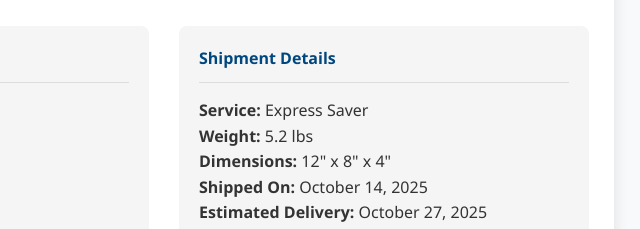
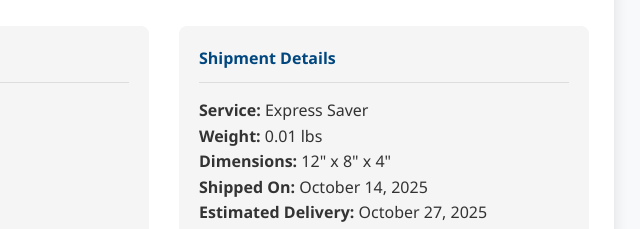
Before and after one commit to Triple-tech-dr/GlobalTrack, a plain HTML site: page index.htm in a window 1280 px wide. Shown: the part 920-1149 px from the top of the page, 476-1116 px from the left. Drawn offline with Linux system fonts and the light colour scheme.

Commit message:
Update index.htm

```diff
--- a/index.htm
+++ b/index.htm
@@ -540,7 +540,7 @@
                         <h4>Shipment Details</h4>
                         <div class="shipment-details">
                             <p><strong>Service:</strong> Express Saver</p>
-                            <p><strong>Weight:</strong> 5.2 lbs</p>
+                            <p><strong>Weight:</strong> 0.01 lbs</p>
                             <p><strong>Dimensions:</strong> 12" x 8" x 4"</p>
                             <p><strong>Shipped On:</strong> October 14, 2025</p>
                             <p><strong>Estimated Delivery:</strong> October 27, 2025</p>
```
